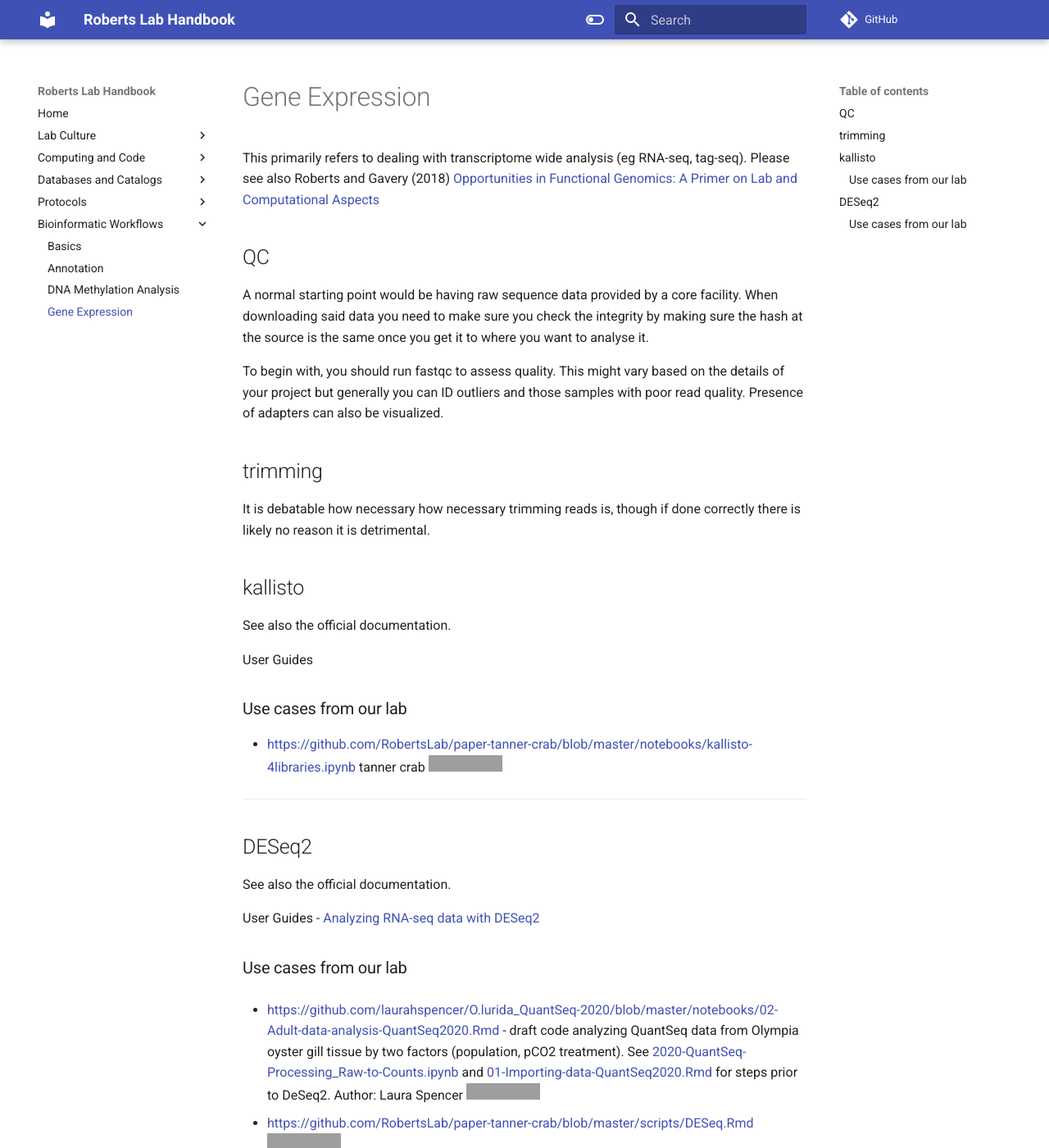
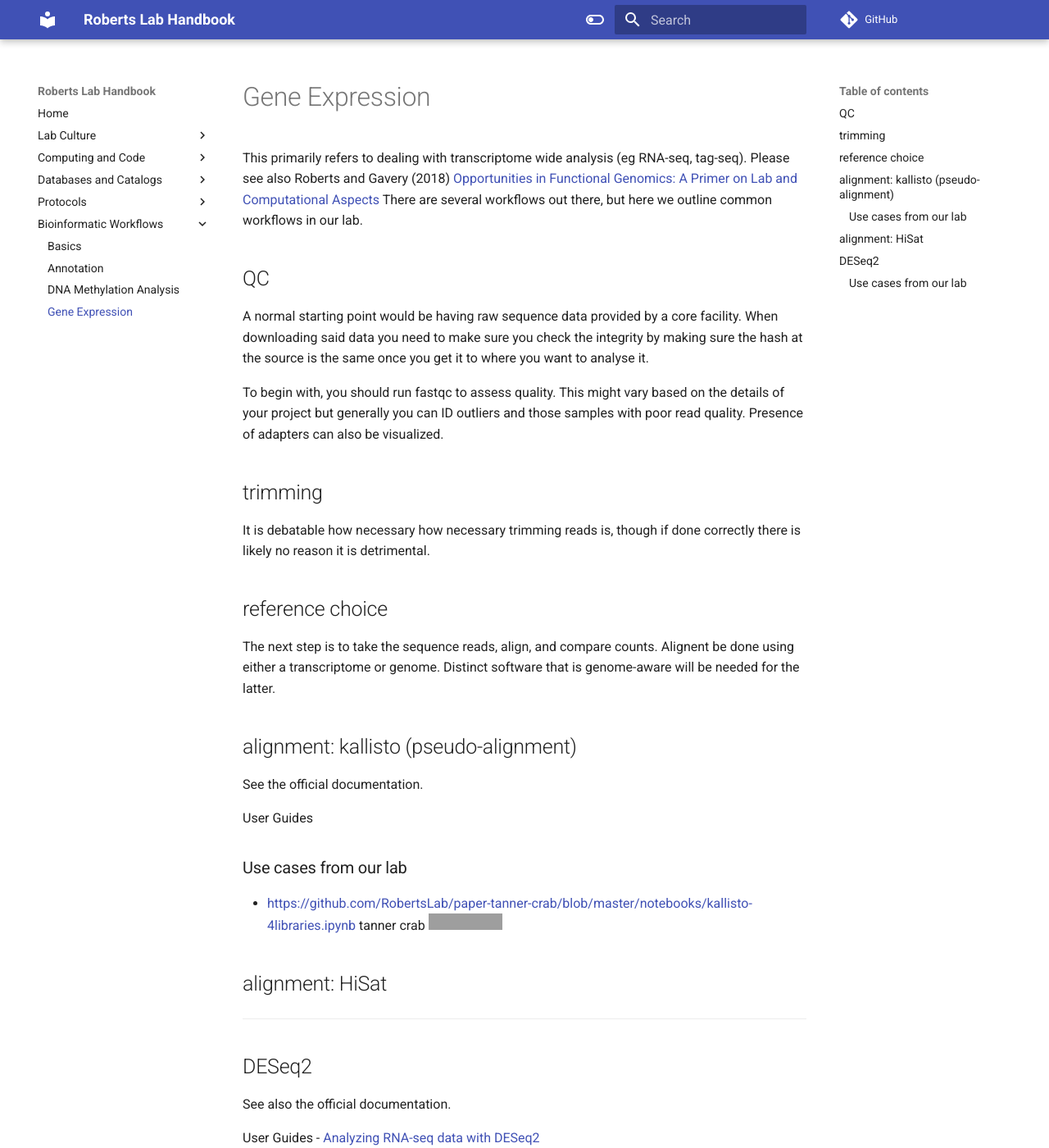
Before and after one commit to RobertsLab/resources, an MkDocs documentation site: the page built from docs/bio-Gene-expression.md, in a window 1280 px wide and 1400 px high. Shown: the whole window at 82% size. Built offline with MkDocs 1.6.1 and Material for MkDocs 9.7.7, drawn with Linux system fonts in a browser that asks for light colours; comment, search, counter and statistics services are not loaded; grey boxes are pictures that could not be loaded.

Commit message:
Update bio-Gene-expression.md

```diff
--- a/docs/bio-Gene-expression.md
+++ b/docs/bio-Gene-expression.md
@@ -1,4 +1,5 @@
 This primarily refers to dealing with transcriptome wide analysis (eg RNA-seq, tag-seq). Please see also Roberts and Gavery (2018) [Opportunities in Functional Genomics: A Primer on Lab and Computational Aspects](http://eagle.fish.washington.edu/whale/pub/jsr37309_1r8rd0.pdf)
+There are several workflows out there, but here we outline common workflows in our lab.
 
 ## QC
 A normal starting point would be having raw sequence data provided by a core facility. When downloading said data you need to make sure you check the integrity by making sure the hash at the source is the same once you get it to where you want to analyse it.
@@ -10,16 +11,22 @@ To begin with, you should run fastqc to assess quality. This might vary based on
 It is debatable how necessary how necessary trimming reads is, though if done correctly there is likely no reason it is detrimental.
 
 
+## reference choice
+The next step is to take the sequence reads, align, and compare counts. Alignent be done using either a transcriptome or genome. Distinct software that is genome-aware will be needed for the latter.
 
 
-## kallisto
-See also the official documentation.
+## alignment: kallisto (pseudo-alignment)
+See the official documentation.
 
 User Guides
 
 ### Use cases from our lab
 
 - <https://github.com/RobertsLab/paper-tanner-crab/blob/master/notebooks/kallisto-4libraries.ipynb> tanner crab ![GitHub last commit](https://img.shields.io/github/last-commit/RobertsLab/paper-tanner-crab)
+
+
+## alignment: HiSat
+
 
 
 ---
```
